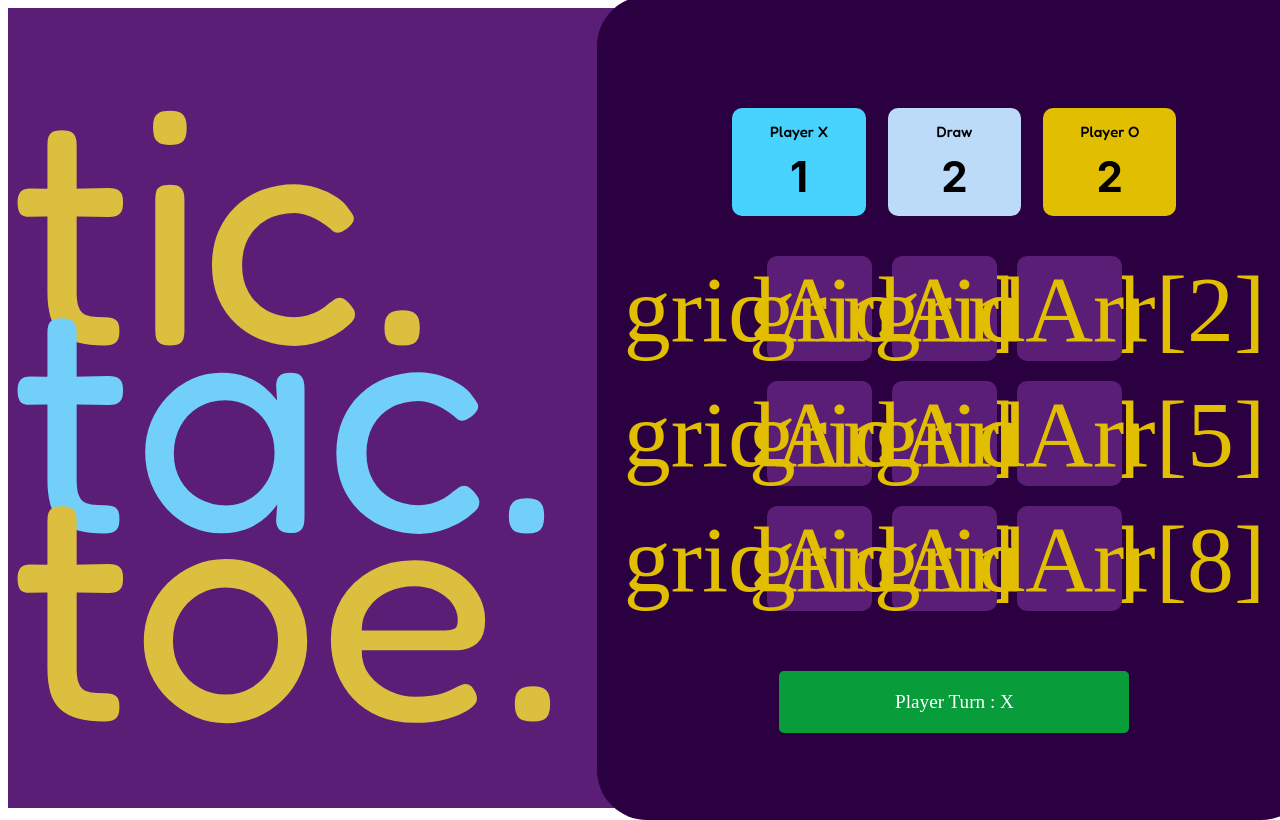
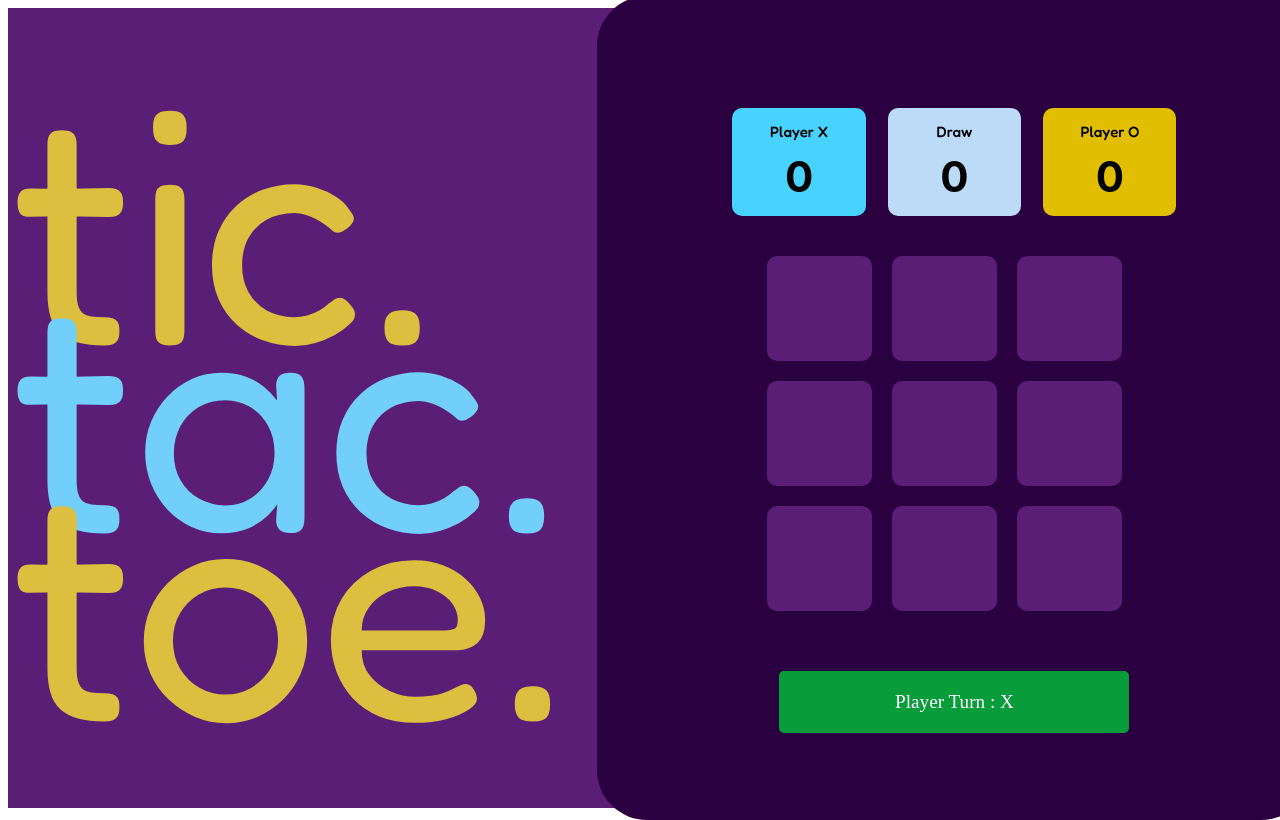
Before and after one commit to PranitaJainB/InfiniteTicTacToe, a React (Vite) app in the folder TicTacToe/: page / in a window 1280 px wide. Both pictures are taken after a click on the button "Start Game". Shown: the top 820 px of the page. Built offline with nearby package versions, Linux system fonts and the light colour scheme.

Commit message:
final tested

```diff
--- a/TicTacToe/src/components/Cover.jsx
+++ b/TicTacToe/src/components/Cover.jsx
@@ -3,7 +3,7 @@ import ColorfulText from "./ColorfulText";
 import Button_ from "./Button_";
 
 const Cover = (props) => {
-  console.log(props);
+
   return (
       <Container>
         <ColorfulText />
--- a/TicTacToe/src/components/GridBox.jsx
+++ b/TicTacToe/src/components/GridBox.jsx
@@ -1,46 +1,46 @@
 import React, { useState } from "react";
 import { styled } from "styled-components";
 
-const GridBox = () => {
-  const [gridArr, setGridArr] = useState(Array(9).fill(null));
+const GridBox = ({arr,playerXTurn,onCellClicked,top,rotate,left,strike}) => {
   const handleClick = (cellID) => {
-    alert(`${cellID} clicked`);
+    onCellClicked(cellID)
   };
   return (
     <div>
       <Row>
-        <Cell id={0} onClick={() => handleClick(id)}>
-          <EnterChoiceTxt>gridArr[0]</EnterChoiceTxt>
+        <Cell id={0} onClick={() => handleClick(0)}>
+          <EnterChoiceTxt>{arr[0]}</EnterChoiceTxt>
         </Cell>
-        <Cell id={1} onClick={() => handleClick(id)}>
-          <EnterChoiceTxt>gridArr[1]</EnterChoiceTxt>
+        <Cell id={1} onClick={() => handleClick(1)}>
+          <EnterChoiceTxt>{arr[1]}</EnterChoiceTxt>
         </Cell>
-        <Cell id={2} onClick={() => handleClick(id)}>
-          <EnterChoiceTxt>gridArr[2]</EnterChoiceTxt>
+        <Cell id={2} onClick={() => handleClick(2)}>
+          <EnterChoiceTxt>{arr[2]}</EnterChoiceTxt>
         </Cell>
       </Row>
       <Row>
-        <Cell id={3} onClick={() => handleClick(id)}>
-          <EnterChoiceTxt>gridArr[3]</EnterChoiceTxt>
+        <Cell id={3} onClick={() => handleClick(3)}>
+          <EnterChoiceTxt>{arr[3]}</EnterChoiceTxt>
         </Cell>
-        <Cell id={4} onClick={() => handleClick(id)}>
-          <EnterChoiceTxt>gridArr[4]</EnterChoiceTxt>
+        <Cell id={4} onClick={() => handleClick(4)}>
+          <EnterChoiceTxt>{arr[4]}</EnterChoiceTxt>
         </Cell>
-        <Cell id={5} onClick={() => handleClick(id)}>
-          <EnterChoiceTxt>gridArr[5]</EnterChoiceTxt>
+        <Cell id={5} onClick={() => handleClick(5)}>
+          <EnterChoiceTxt>{arr[5]}</EnterChoiceTxt>
         </Cell>
       </Row>
       <Row>
-        <Cell id={6} onClick={() => handleClick(id)}>
-          <EnterChoiceTxt>gridArr[6]</EnterChoiceTxt>
+        <Cell id={6} onClick={() => handleClick(6)}>
+          <EnterChoiceTxt>{arr[6]}</EnterChoiceTxt>
         </Cell>
-        <Cell id={7} onClick={() => handleClick(id)}>
-          <EnterChoiceTxt>gridArr[7]</EnterChoiceTxt>
+        <Cell id={7} onClick={() => handleClick(7)}>
+          <EnterChoiceTxt>{arr[7]}</EnterChoiceTxt>
         </Cell>
-        <Cell id={8} onClick={() => handleClick(id)}>
-          <EnterChoiceTxt>gridArr[8]</EnterChoiceTxt>
+        <Cell id={8} onClick={() => handleClick(8)}>
+          <EnterChoiceTxt>{arr[8]}</EnterChoiceTxt>
         </Cell>
       </Row>
+      {strike && <Line top={top} rotate={rotate} left={left}/>}
     </div>
   );
 };
@@ -74,3 +74,13 @@ const EnterChoiceTxt = styled.div`
   font-weight: 400;
   line-height: normal;
 `;
+
+const Line = styled.div`
+  width: 18%;
+  height: 2px;
+  left:${(props)=>props.left}%;
+  top: ${(props)=>props.top}%;
+  position: absolute;
+  background-color: #48d2fe;
+   transform: rotate(${(props)=>props.rotate}deg);
+`;
--- a/TicTacToe/src/components/PlayGame.jsx
+++ b/TicTacToe/src/components/PlayGame.jsx
@@ -3,31 +3,144 @@ import Score from "./Score";
 import GridBox from "./GridBox";
 import Button_ from "./Button_";
 import ColorfulText from "./ColorfulText";
-import { useState } from "react";
+import { useEffect, useState } from "react";
+
+const winnigCombination = [
+  { combo: [0, 1, 2], top: 40, rotate: 0, left: 44.5 },
+  { combo: [3, 4, 5], top: 53, rotate: 0, left: 44.5 },
+  { combo: [6, 7, 8], top: 66, rotate: 0, left: 44.5 },
+
+  { combo: [0, 3, 6], top: 53, rotate: 90, left: 38 },
+  { combo: [1, 4, 7], top: 53, rotate: 90, left: 44.5 },
+  { combo: [2, 5, 8], top: 53, rotate: 90, left: 51 },
+
+  { combo: [0, 4, 8], top: 53, rotate: 45, left: 44.5 },
+  { combo: [2, 4, 6], top: 53, rotate: -45, left: 44.5 },
+];
+function checkWinner(
+  arr,
+  setTop,
+  setRotate,
+  setLeft,
+  setMakeStrike,
+  setToast,
+  setScore
+) {
+  for (let index = 0; index < winnigCombination.length; index++) {
+    let winningCell = [...winnigCombination[index].combo];
+
+    if (
+      arr[winningCell[0]] != null &&
+      arr[winningCell[0]] == arr[winningCell[1]] &&
+      arr[winningCell[0]] == arr[winningCell[2]]
+    ) {
+      setTop(winnigCombination[index].top);
+      setRotate(winnigCombination[index].rotate);
+      setLeft(winnigCombination[index].left);
+      setMakeStrike(true);
+      setToast(`Game Over.Player ${arr[winningCell[0]]} Wins!`);
+      setScore((prev) => {
+        let tempScore = [...prev];
+        arr[winningCell[0]] == "X" ? tempScore[0]++ : tempScore[2]++;
+        return [...tempScore];
+      });
+      return;
+    }
+  }
+  const noNullFound = arr.every((item) => item != null);
+  if (noNullFound) {
+    setToast(`Game draw!`);
+    setScore((prev) => {
+      let tempScore = [...prev];
+      tempScore[1]++;
+      return [...tempScore];
+    });
+  }
+}
+
 
 const PlayGame = () => {
   const [score, setScore] = useState(new Array(3).fill(0));
-  const [grid, setGrid] = useState(new Array(9).fill(null));
+  const [arr, setArr] = useState(new Array(9).fill(null));
   const [playerXTurn, setPlayerXTurn] = useState(true);
+  const [makeStrike, setMakeStrike] = useState(false);
+  const [top, setTop] = useState(0);
+  const [rotate, setRotate] = useState(0);
+  const [left, setLeft] = useState(0);
+  const [toast, setToast] = useState(" ");
+
+  const handleCellClicked = (cellID) => {
+    //if cell is not empty then don't do any action
+    if (arr[cellID] != null) return;
+    //change into array need to be saved first
+    let newArr = [...arr];
+    newArr[cellID] = playerXTurn ? "X" : "O";
+    setArr([...newArr]);
+    setPlayerXTurn(!playerXTurn);
+    // setToast(`Player Turn : ${playerXTurn?"X":"O"}`)
+
+    //this two usestate changes are asyn done with promises , we're not sure when promise gets finished
+    //for making sure we use useeffect.
+  };
+  function newGame() {
+    const arrTemp = new Array(9).fill(null);
+    setArr([...arrTemp]);
+    setPlayerXTurn(true);
+    setMakeStrike(false);
+  }
+  const reset = () => {
+    const scoreTemp = new Array(3).fill(0);
+    setScore([...scoreTemp]);
+    const arrTemp = new Array(9).fill(null);
+    setArr([...arrTemp]);
+    setPlayerXTurn(true);
+    setMakeStrike(false);
+  };
+  useEffect(() => {
+    reset();
+  }, []);
+  useEffect(() => {
+    setToast(`Player Turn : ${playerXTurn ? "X" : "O"}`);
+  }, [playerXTurn]);
+
+  useEffect(() => {
+    checkWinner(
+      arr,
+      setTop,
+      setRotate,
+      setLeft,
+      setMakeStrike,
+      setToast,
+      setScore
+    );
+  }, [arr]);
 
   return (
     <Container>
       <ColorfulText />
       <TicTacToe>
         <Score score={score} />
-        <GridBox grid={grid} playerXTurn={playerXTurn} />
-        <Toast>Player Turn : X</Toast>
+        <GridBox
+          arr={arr}
+          playerXTurn={playerXTurn}
+          onCellClicked={handleCellClicked}
+          strike={makeStrike}
+          top={top}
+          rotate={rotate}
+          left={left}
+        />
+        <Toast>{toast}</Toast>
       </TicTacToe>
       <Buttons>
         <Button_
           onClick={() => {
-            alert("play clicked");
+             newGame();
           }}
-          btnLbl={"Play Again"}
+          btnLbl={"New Game"}
         />
         <Button_
           onClick={() => {
-            alert("Reset clicked");
+            reset();
           }}
           btnLbl={"Reset Score"}
         />
--- a/TicTacToe/src/components/Score.jsx
+++ b/TicTacToe/src/components/Score.jsx
@@ -1,6 +1,6 @@
 import styled from "styled-components";
 
-const Score = () => {
+const Score = ({score}) => {
   return (
     <ScoreContainer>
       <ScoreBox className="x">
@@ -8,7 +8,7 @@ const Score = () => {
           Player X
         </label>
         <label htmlFor="" className="score">
-          1
+        {score[0]}
         </label>
       </ScoreBox>
       <ScoreBox className="draw">
@@ -16,7 +16,7 @@ const Score = () => {
           Draw
         </label>
         <label htmlFor="" className="score">
-          2
+       { score[1]}
         </label>
       </ScoreBox>
       <ScoreBox className="o">
@@ -24,7 +24,7 @@ const Score = () => {
           Player O
         </label>
         <label htmlFor="" className="score">
-          2
+        {score[2]}
         </label>
       </ScoreBox>
     </ScoreContainer>
```
Also changed, not shown: 1 other file (tests, documents, lock files or other folders).
